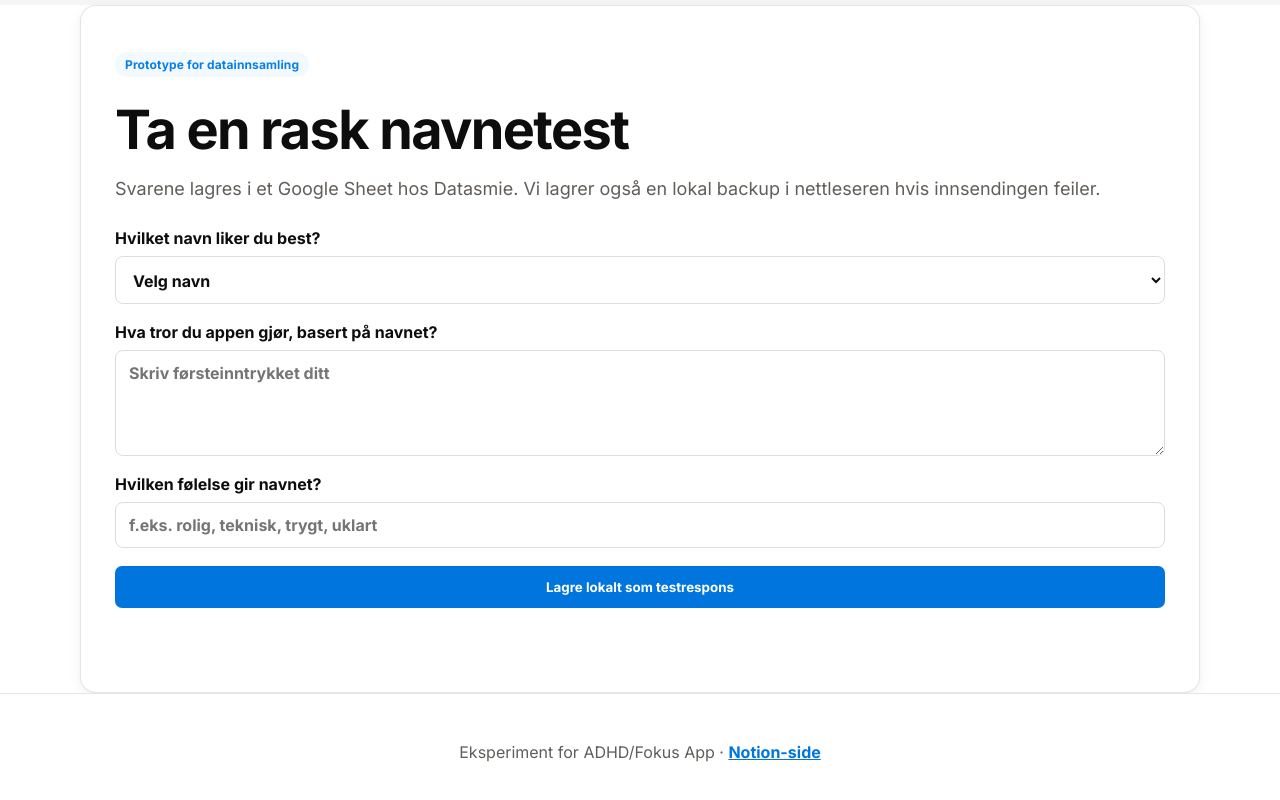
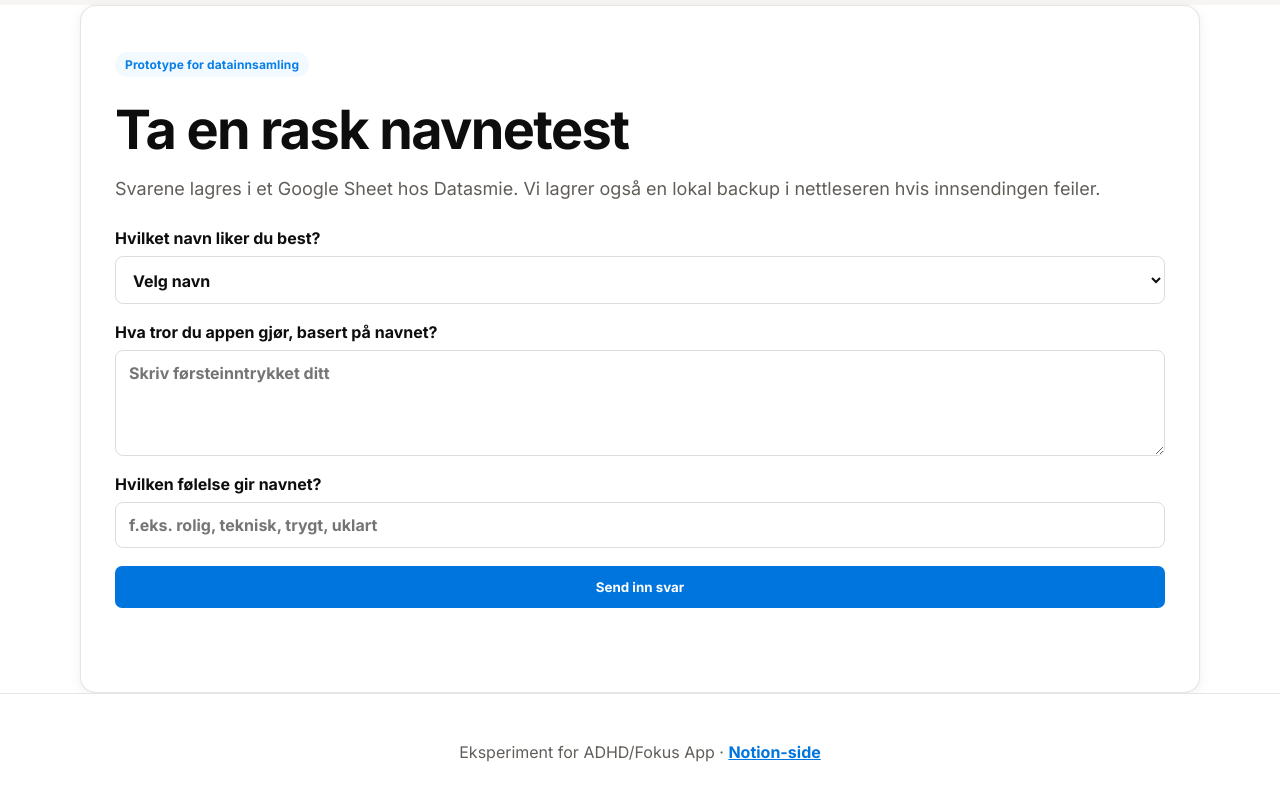
Before and after one commit to glennf/adhd-focus-name-test, a plain HTML site: page index.html in a window 1280 px wide. Shown: the part 2158-2958 px from the top of the page. Drawn offline with Linux system fonts and the light colour scheme.

Commit message:
fix: update name test submit button label

```diff
--- a/index.html
+++ b/index.html
@@ -114,7 +114,7 @@
           Hvilken følelse gir navnet?
           <input name="feeling" placeholder="f.eks. rolig, teknisk, trygt, uklart" />
         </label>
-        <button class="button primary" type="submit">Lagre lokalt som testrespons</button>
+        <button class="button primary" type="submit">Send inn svar</button>
         <p id="form-status" role="status"></p>
       </form>
     </section>
```
